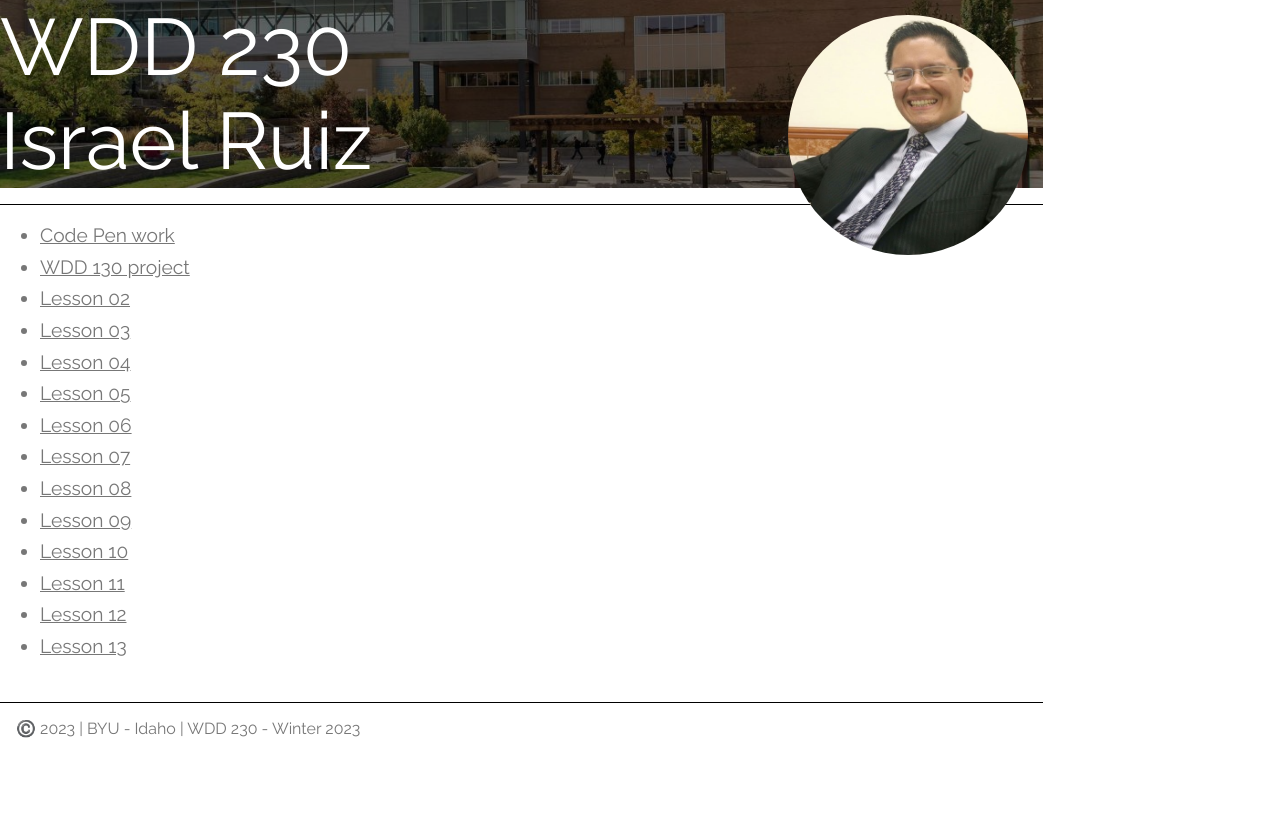
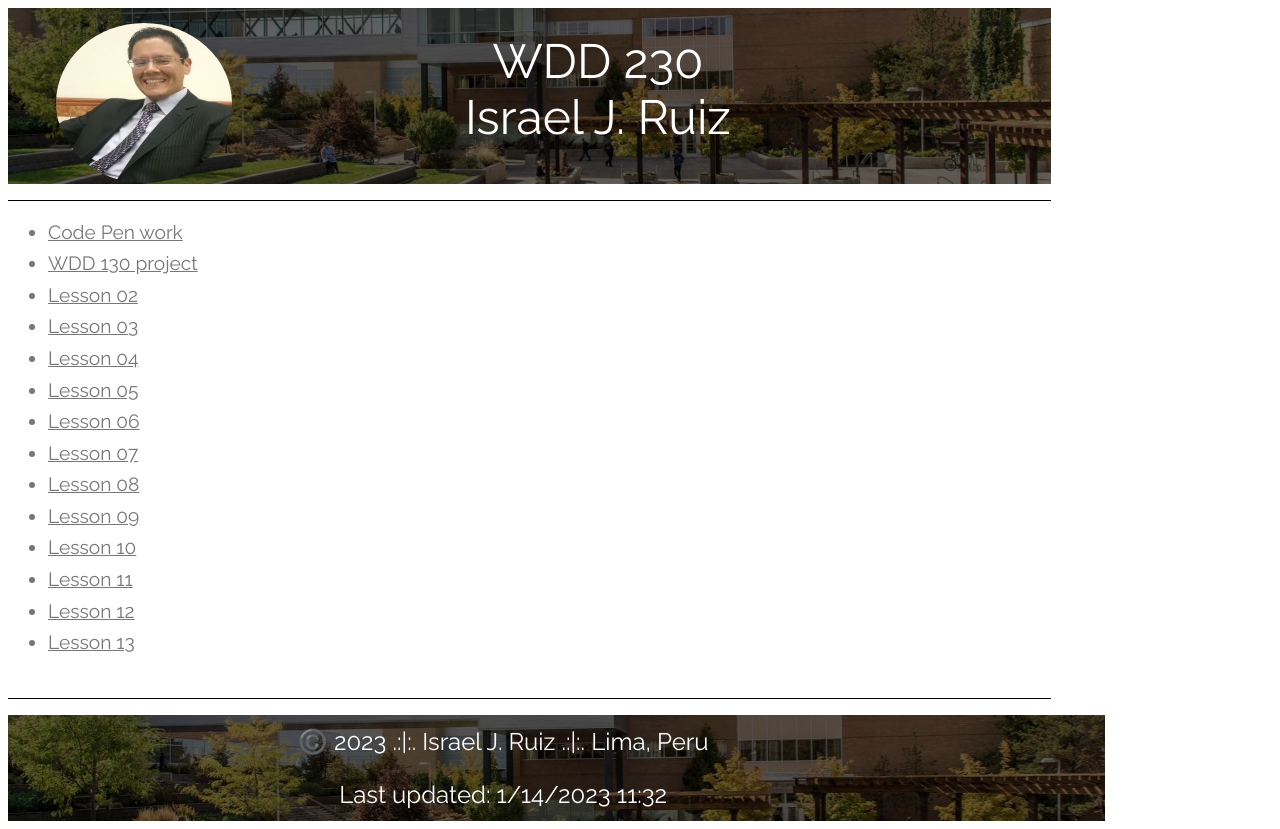
Before and after one commit to israeljruiz/wdd230, a plain HTML site: page index.html in a window 1280 px wide. Before the commit the page ends 800 px from the top, so only its background shows below. Drawn offline with Linux system fonts and the light colour scheme.

Commit message:
we're doing it

```diff
--- a/index.html
+++ b/index.html
@@ -11,10 +11,9 @@
   <main>
   <header class="main-header">
       <img class="profile" src="images/Israel.jpg" alt="profile picture">
-      <picture></picture>
     <div>
       <h1 class="course-name">WDD 230</h1>
-      <h1 class="course-name">Israel Ruiz</h1>
+      <h1 class="course-name2">Israel J. Ruiz</h1>
     </div>
 
   </header>
@@ -41,8 +40,14 @@
   <p></p>
 
   </main>
+  <footer class="main-footer">
+  <div>
+    <p class="footer-info">©️ 2023 .:|:. Israel J. Ruiz .:|:. Lima, Peru</p>
+    <p class="footer-info">Last updated: 1/14/2023 11:32</p>
+  </div>
+</footer>
 
-<footer class="padding"><span id="copyright"></span> | BYU - Idaho | WDD 230 - Winter 2023</footer>
+
 <script src="scripts/app.js"></script>
 </body>
 
--- a/styles/styles.css
+++ b/styles/styles.css
@@ -2,16 +2,9 @@
 @import url("https://fonts.googleapis.com/css?family=Metal+Mania");
 
 * {
-    box-sizing: border-box;
     font-family: Raleway;
     color: #777;
     width: 95%;
-}
-
-html, body {
-    margin: 0;
-    padding: 0;
-    min-height: 100%;
 }
 
 .main-header {
@@ -23,23 +16,35 @@ html, body {
 }
 
 .course-name {
-    text-align: left;
+    text-align: center;
     margin: 0;
-    font-size: 5em;
+    font-size: 3em;
     font-weight: normal;
     color: white;
+    padding-top: 2.5%;
+}
+
+.course-name2 {
+    text-align: center;
+    margin: 0;
+    font-size: 3em;
+    font-weight: normal;
+    color: white;
+    padding-bottom: 4%;
 }
 
 .profile {
-    height: 15em;
-    width: 15em;
+    height: 10em;
+    width: 11em;
     margin: 15px;
     border-radius: 50%;
-    float: right;
+    float:left;
+    margin-left: 3em;
 }
 
 .main-nav {
     font-size: larger;
+    margin: 0;
 }
 
 .main-nav ul li {
@@ -51,6 +56,24 @@ html, body {
     padding-bottom: 1em;
     margin-bottom: 1em;
 }
-.padding {
-    padding-left: 1em;
+
+footer {
+    display: block;
 }
+
+.main-footer {
+    background-color: rgba(0, 0, 0, .6);
+    background-image: url("../images/byui.jpg");
+    background-blend-mode: multiply;
+    background-position: 0;
+}
+
+.footer-info {
+    text-align: center;
+    margin: 0;
+    font-size: 1.5em;
+    font-weight: normal;
+    color: white;
+    padding-top: .5em;
+    padding-bottom: .5em;
+}
```
